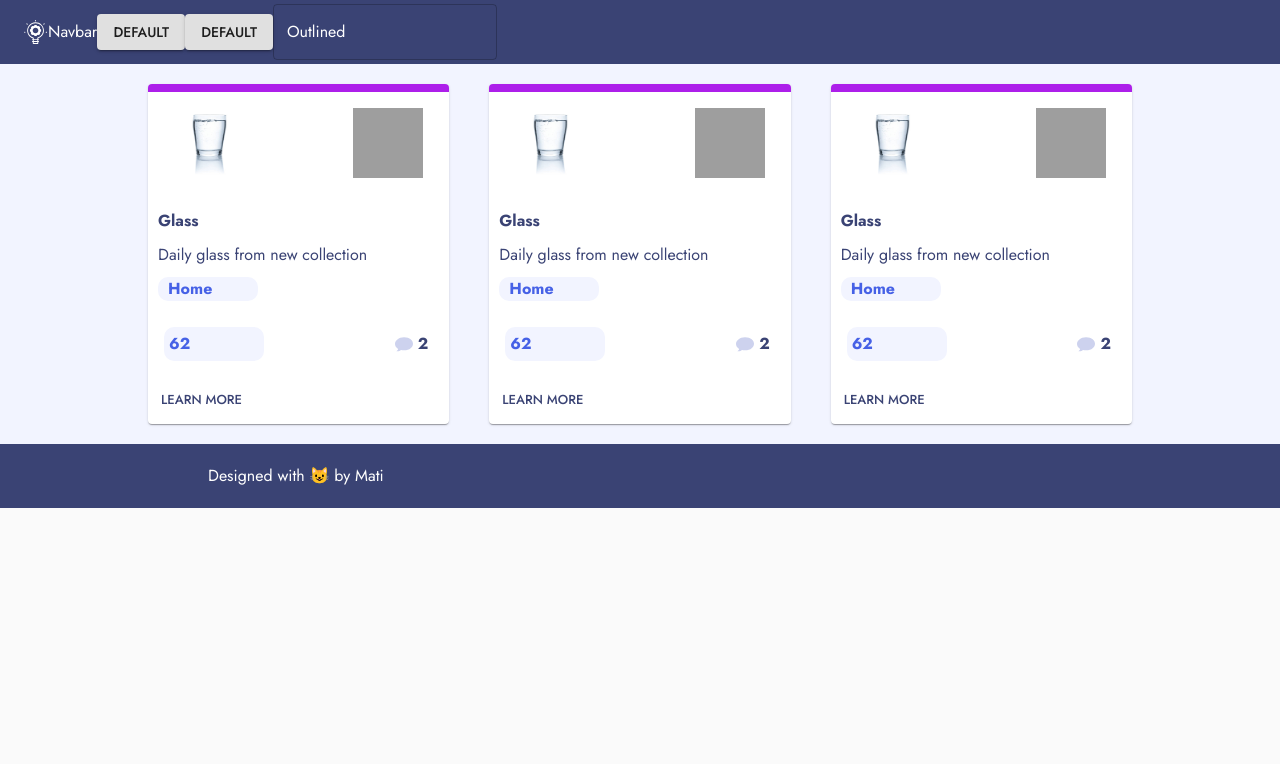
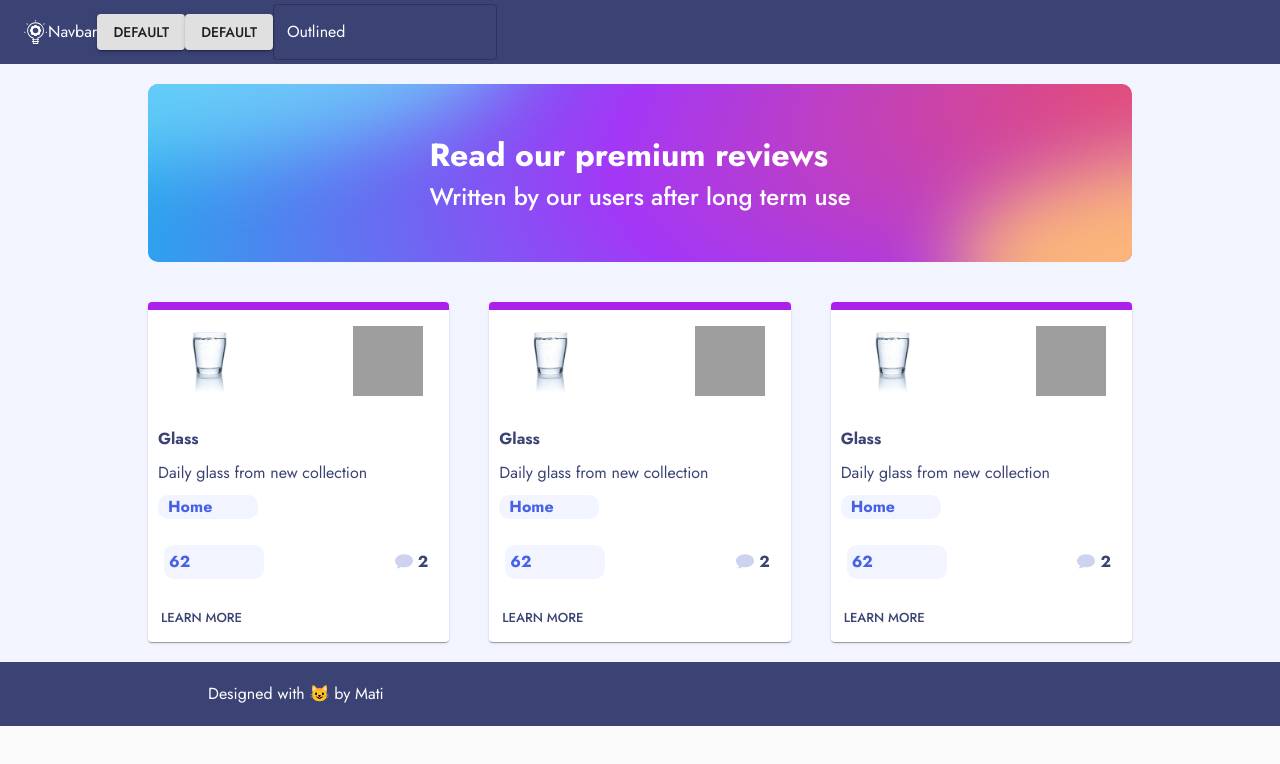
Before and after one commit to Maczi01/feedback-app, a React (Create React App) app: page / in a window 1280 px wide. Shown: the top 764 px of the page. Built offline with nearby package versions, Linux system fonts and the light colour scheme; grey boxes are pictures that could not be loaded; the HTML template or start-up script is replaced by a standard one.

Commit message:
Added image to main view

```diff
--- a/src/App.tsx
+++ b/src/App.tsx
@@ -7,6 +7,7 @@ import Footer from "./components/Footer";
 import {Box} from "@material-ui/core";
 import ProductCard from "./components/ProductCard";
 import MainTemplate from "./templates/MainTemplate";
+import PremiumAccessImage from "./components/PremiumAccessImage";
 
 const useStyles = makeStyles((theme: Theme) => ({
     root: {
@@ -25,6 +26,8 @@ const App = () => {
             <CssBaseline/>
             <MainTemplate>
 
+                <PremiumAccessImage/>
+
                 <div className={classes.root}>
                     <ProductCard/>
                     <ProductCard/>
--- /dev/null
+++ b/src/components/PremiumAccessImage.tsx
@@ -0,0 +1,51 @@
+import React from 'react';
+import {Box, Card, CardMedia, createStyles, makeStyles, Theme, Typography} from "@material-ui/core";
+import ombre from "../assets/ombre.svg"
+
+const useStyles = makeStyles((theme: Theme) => ({
+    card: {
+        margin: '20px',
+        overflow: "hidden",
+        borderRadius: "10px",
+        height: '100%',
+        position: "relative",
+    },
+    media: {
+        height: '100%',
+        // width: '100%'
+    },
+    texts: {
+        position: "absolute",
+        top: "50%",
+        left: "50%",
+        transform: "translate(-50%, -50%)",
+        color: theme.palette.text.secondary
+    }
+}));
+
+const PremiumAccessImage = () => {
+    const classes = useStyles();
+
+    return (
+        <Box className={classes.card}>
+            <CardMedia
+                component="img"
+                alt="Contemplative Reptile"
+                // height="200"
+                title="Contemplative Reptile"
+                src={ombre}
+                className={classes.media}
+            />
+            <Typography component='div' className={classes.texts}>
+                <Box fontSize={32} fontWeight='fontWeightBold'>
+                    Read our premium reviews
+                </Box>
+                <Box  fontSize={24} fontWeight='fontWeightMedium'>
+                    Written by our users after long term use
+                </Box>
+            </Typography>
+        </Box>
+    )
+};
+
+export default PremiumAccessImage;
--- a/src/templates/MainTemplate.tsx
+++ b/src/templates/MainTemplate.tsx
@@ -5,10 +5,10 @@ import Box from "@material-ui/core/Box";
 import {makeStyles, Theme} from "@material-ui/core";
 
 type Props = {
-    children: JSX.Element,
+    children: any,
 };
 
-const useStyles = makeStyles((theme: Theme) => ({
+const useStyles = makeStyles(() => ({
         template: {
             width: "80vw",
             margin: "0 auto"
```
Also changed, not shown: src/assets/ombre.svg (added).
